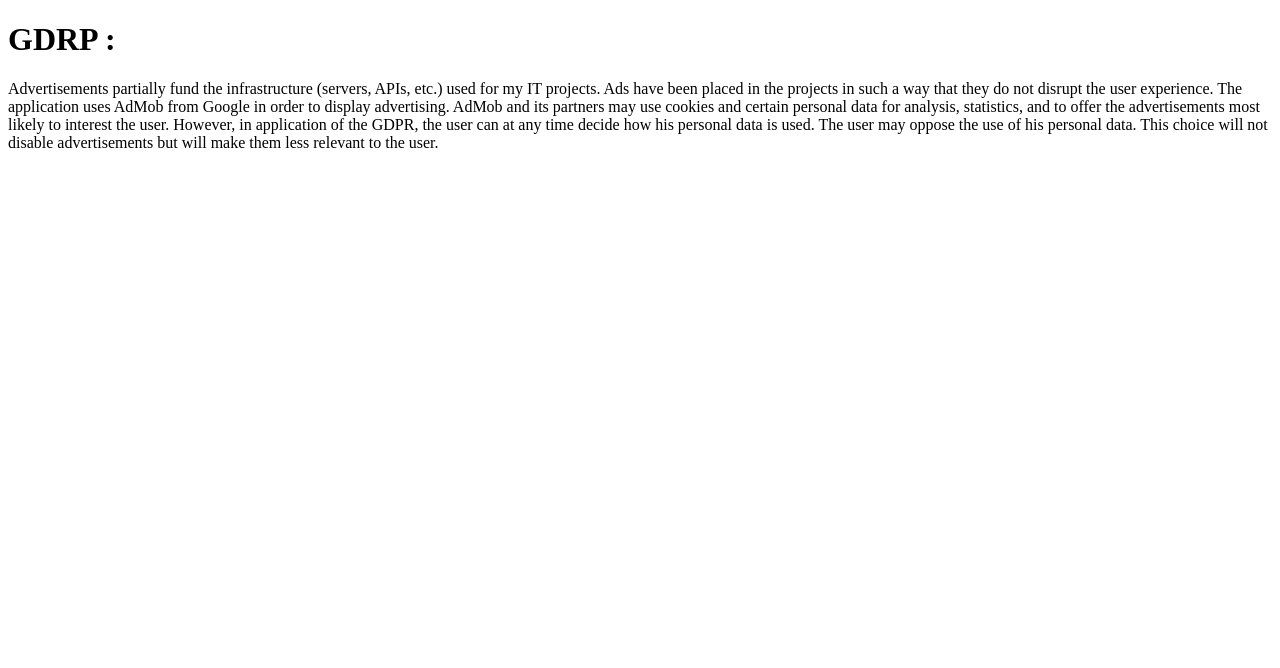
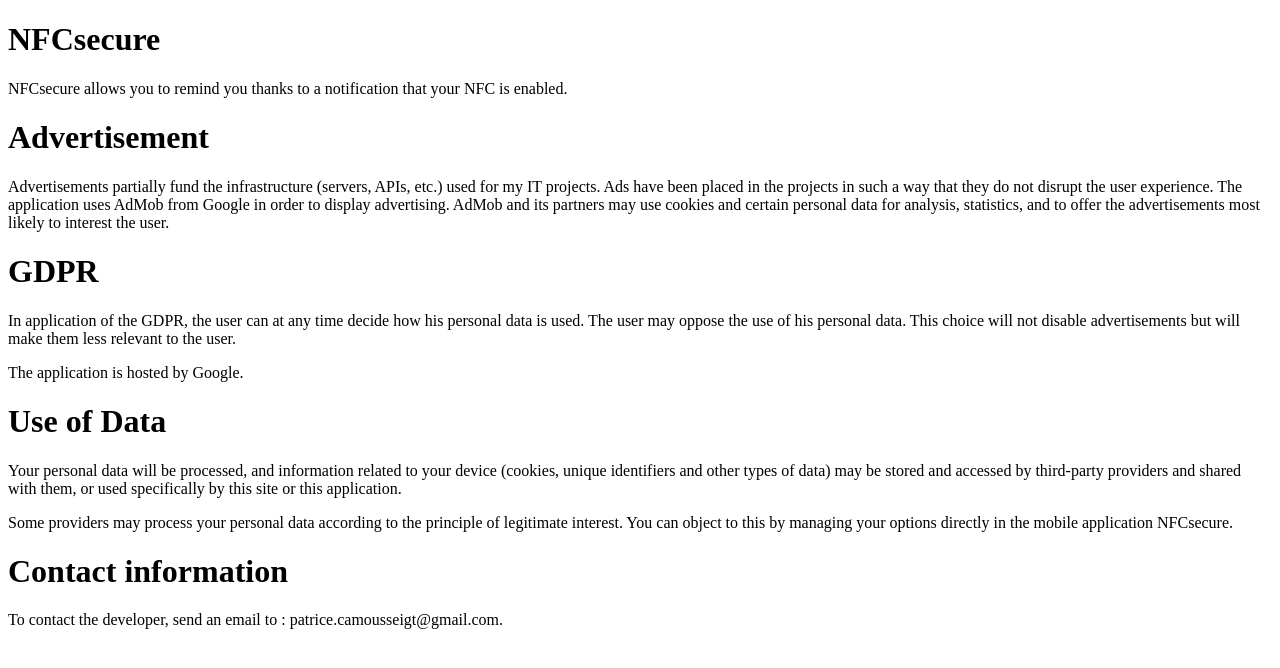
Before and after one commit to pcamousseigt/pcamousseigt.github.io, a plain HTML site: page NFCsecure/privacy.html in a window 1280 px wide. Drawn offline with Linux system fonts and the light colour scheme.

Commit message:
Updating NFCsecure privacy

```diff
--- a/NFCsecure/privacy.html
+++ b/NFCsecure/privacy.html
@@ -5,7 +5,21 @@
   <meta charset="UTF-8">
 </head>
 <body>
-  <h1>GDRP :</h1>
-  <p>Advertisements partially fund the infrastructure (servers, APIs, etc.) used for my IT projects. Ads have been placed in the projects in such a way that they do not disrupt the user experience. The application uses AdMob from Google in order to display advertising. AdMob and its partners may use cookies and certain personal data for analysis, statistics, and to offer the advertisements most likely to interest the user. However, in application of the GDPR, the user can at any time decide how his personal data is used. The user may oppose the use of his personal data. This choice will not disable advertisements but will make them less relevant to the user.</p>
+  <h1>NFCsecure</h1>
+  <p>NFCsecure allows you to remind you thanks to a notification that your NFC is enabled.</p>
+
+  <h1>Advertisement</h1>
+  <p>Advertisements partially fund the infrastructure (servers, APIs, etc.) used for my IT projects. Ads have been placed in the projects in such a way that they do not disrupt the user experience. The application uses AdMob from Google in order to display advertising. AdMob and its partners may use cookies and certain personal data for analysis, statistics, and to offer the advertisements most likely to interest the user. </p>
+
+  <h1>GDPR</h1>
+  <p>In application of the GDPR, the user can at any time decide how his personal data is used. The user may oppose the use of his personal data. This choice will not disable advertisements but will make them less relevant to the user.</p>
+  <p>The application is hosted by Google.</p>
+
+  <h1>Use of Data</h1>
+  <p>Your personal data will be processed, and information related to your device (cookies, unique identifiers and other types of data) may be stored and accessed by third-party providers and shared with them, or used specifically by this site or this application.</p>
+  <p>Some providers may process your personal data according to the principle of legitimate interest. You can object to this by managing your options directly in the mobile application NFCsecure.</p>
+
+  <h1>Contact information</h1>
+  <p>To contact the developer, send an email to : patrice.camousseigt@gmail.com.</p>
 </body>
 </html>
```
